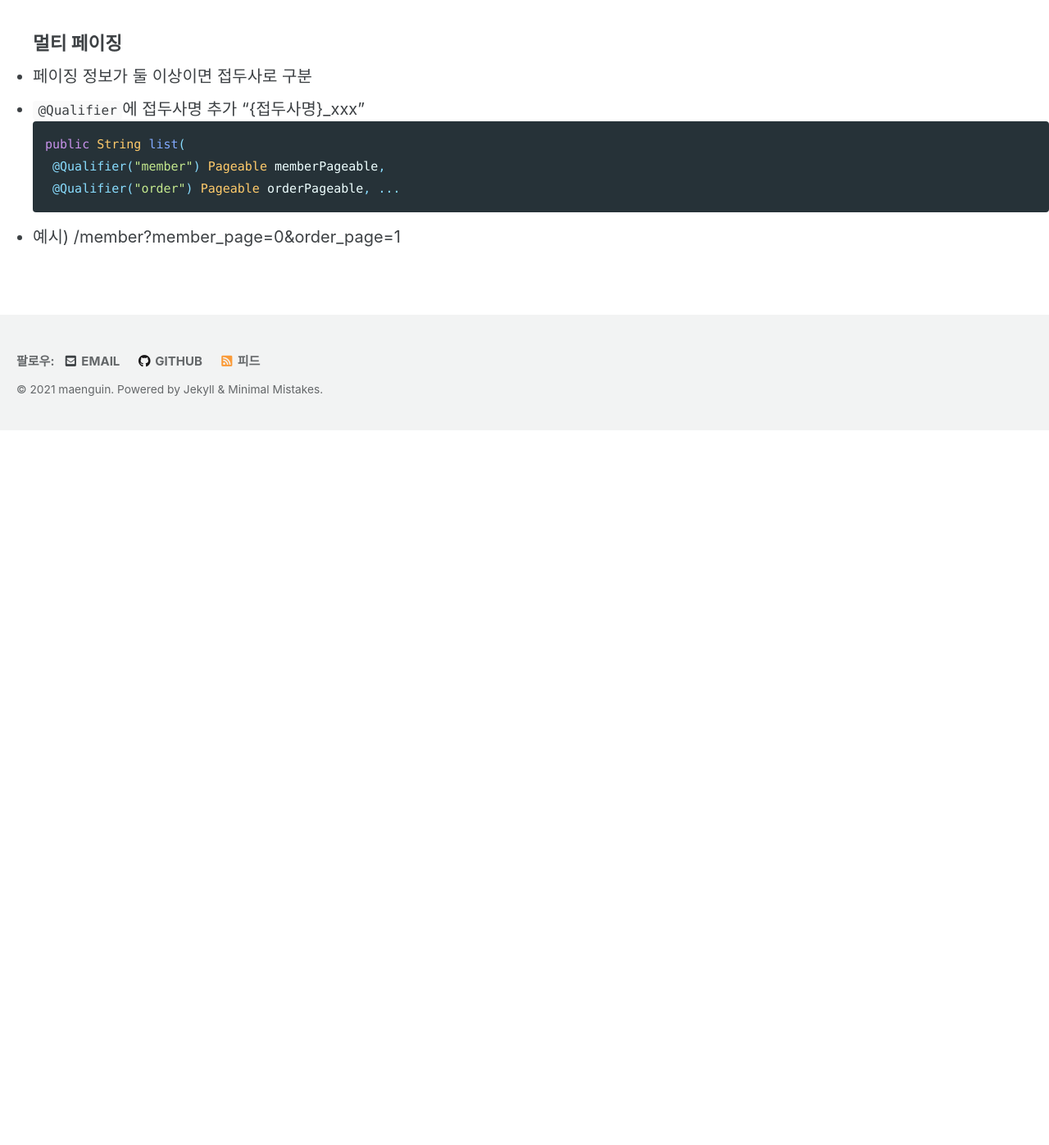
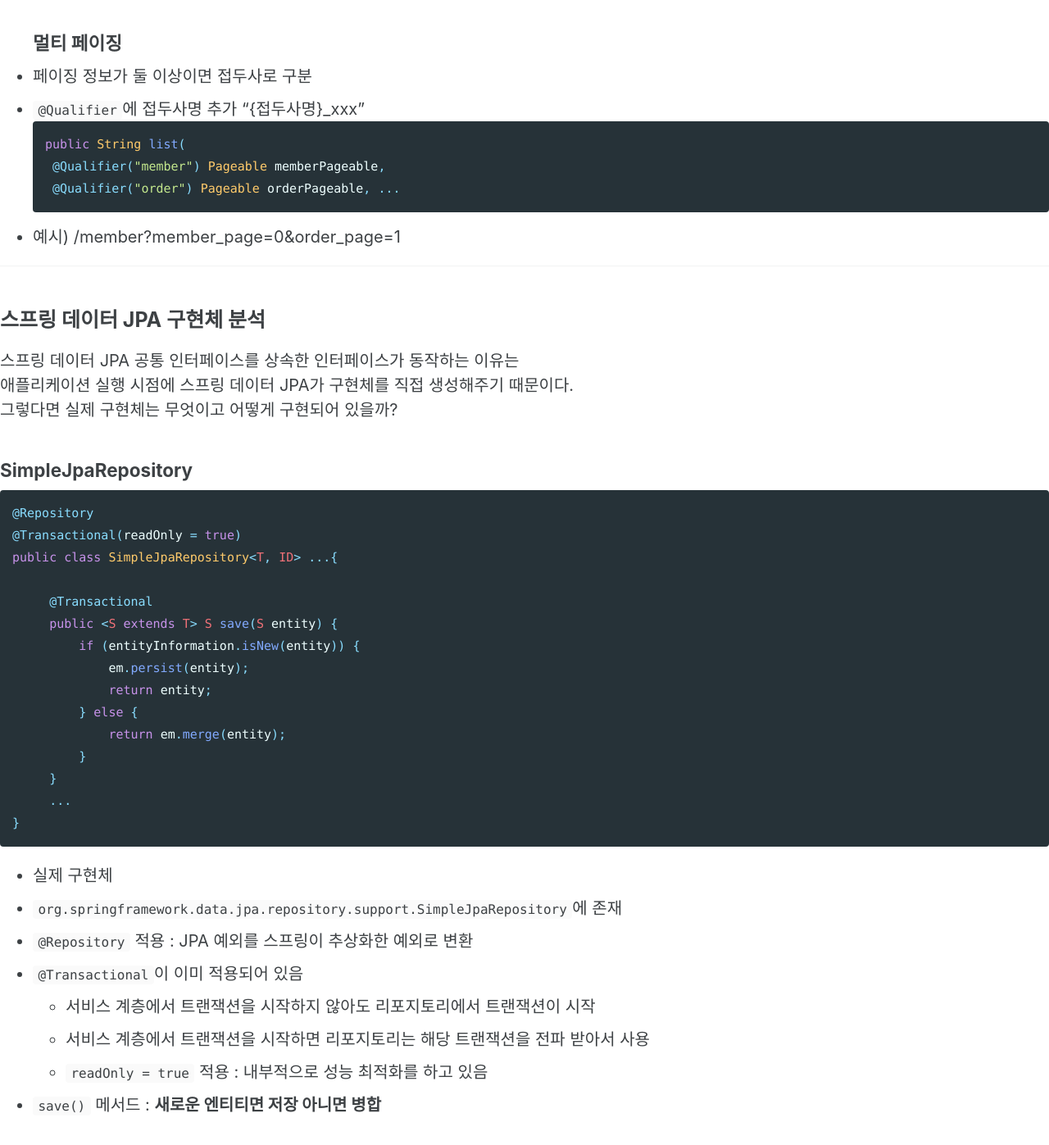
Before and after one commit to maenguin/maenguin.github.io, a Jekyll site: the page built from private/spring-data-jpa-extension.md, in a window 1280 px wide and 1400 px high, scrolled down 5465 px. Shown: the top 1397 px of the window at 82% size. Built offline with Jekyll 4.4.1, drawn with Linux system fonts in a browser that asks for light colours; cached includes are drawn as plain includes; our own code applies the rules of GitHub Pages for plain Markdown files; before the commit the page ends 5990 px from its top, so only the background shows below that.

Commit message:
Update spring-data-jpa-extension.md

````diff
--- a/private/spring-data-jpa-extension.md
+++ b/private/spring-data-jpa-extension.md
@@ -191,3 +191,37 @@ public String list(
  @Qualifier("order") Pageable orderPageable, ...
 ```
 * 예시) /member?member_page=0&order_page=1
+
+***
+
+## 스프링 데이터 JPA 구현체 분석
+스프링 데이터 JPA 공통 인터페이스를 상속한 인터페이스가 동작하는 이유는
+애플리케이션 실행 시점에 스프링 데이터 JPA가 구현체를 직접 생성해주기 때문이다.
+그렇다면 실제 구현체는 무엇이고 어떻게 구현되어 있을까?
+
+### SimpleJpaRepository
+```java
+@Repository
+@Transactional(readOnly = true)
+public class SimpleJpaRepository<T, ID> ...{
+
+     @Transactional
+     public <S extends T> S save(S entity) {
+         if (entityInformation.isNew(entity)) {
+             em.persist(entity);
+             return entity;
+         } else {
+             return em.merge(entity);
+         }
+     }
+     ...
+}
+```
+* 실제 구현체
+* `org.springframework.data.jpa.repository.support.SimpleJpaRepository`에 존재
+* `@Repository` 적용 : JPA 예외를 스프링이 추상화한 예외로 변환
+* `@Transactional`이 이미 적용되어 있음
+  * 서비스 계층에서 트랜잭션을 시작하지 않아도 리포지토리에서 트랜잭션이 시작
+  * 서비스 계층에서 트랜잭션을 시작하면 리포지토리는 해당 트랜잭션을 전파 받아서 사용
+  * `readOnly = true` 적용 : 내부적으로 성능 최적화를 하고 있음
+* `save()` 메서드 : **새로운 엔티티면 저장 아니면 병합**
````
